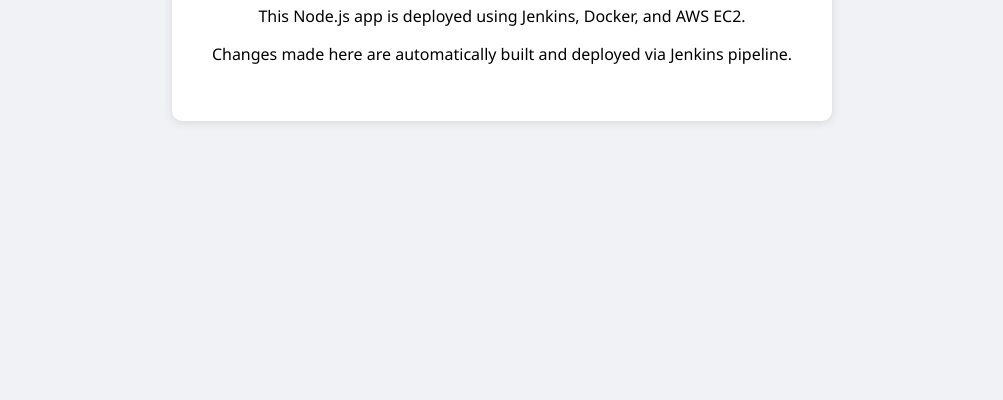
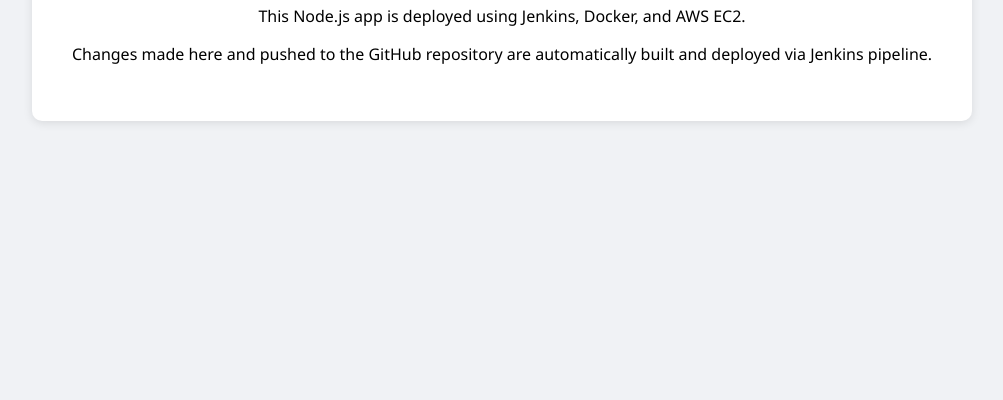
Before and after one commit to mariusforreal/ci-cd-demo-project, a website: page views/index.html in a window 1280 px wide. Shown: the part 400-800 px from the top of the page, without its empty margins (138-1141 px from the left). Drawn offline with Linux system fonts and the light colour scheme.

Commit message:
made changes to index.html file

```diff
--- a/views/index.html
+++ b/views/index.html
@@ -1,15 +1,19 @@
 <!DOCTYPE html>
 <html lang="en">
+
 <head>
   <meta charset="UTF-8">
   <title>CI/CD Demo App</title>
   <link rel="stylesheet" href="/style.css" />
 </head>
+
 <body>
   <div class="container">
     <h1>🚀 Welcome to My CI/CD Demo App!</h1>
     <p>This Node.js app is deployed using Jenkins, Docker, and AWS EC2.</p>
-    <p>Changes made here are automatically built and deployed via Jenkins pipeline.</p>
+    <p>Changes made here and pushed to the GitHub repository are automatically built and deployed via Jenkins pipeline.
+    </p>
   </div>
 </body>
+
 </html>
```
